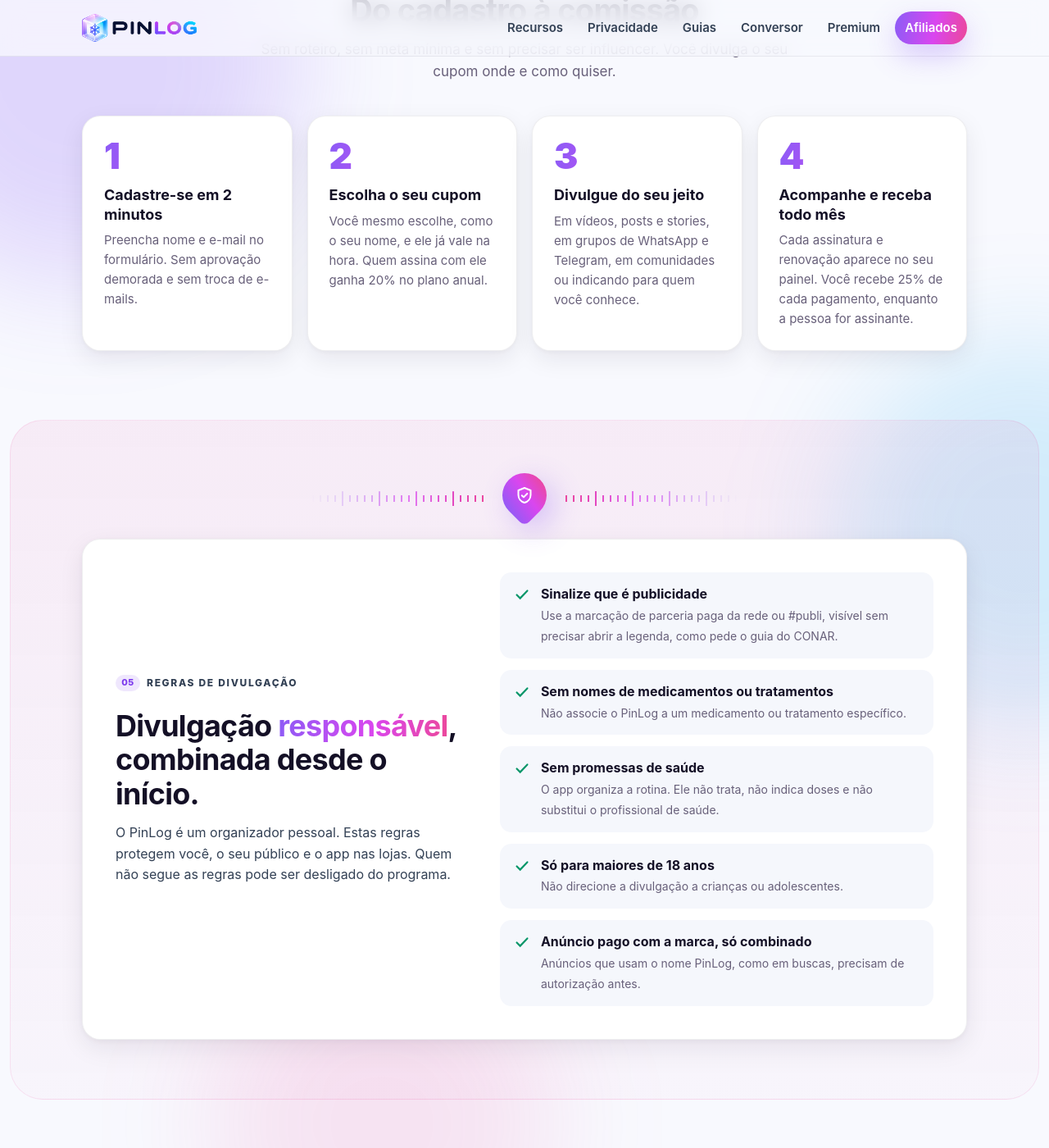
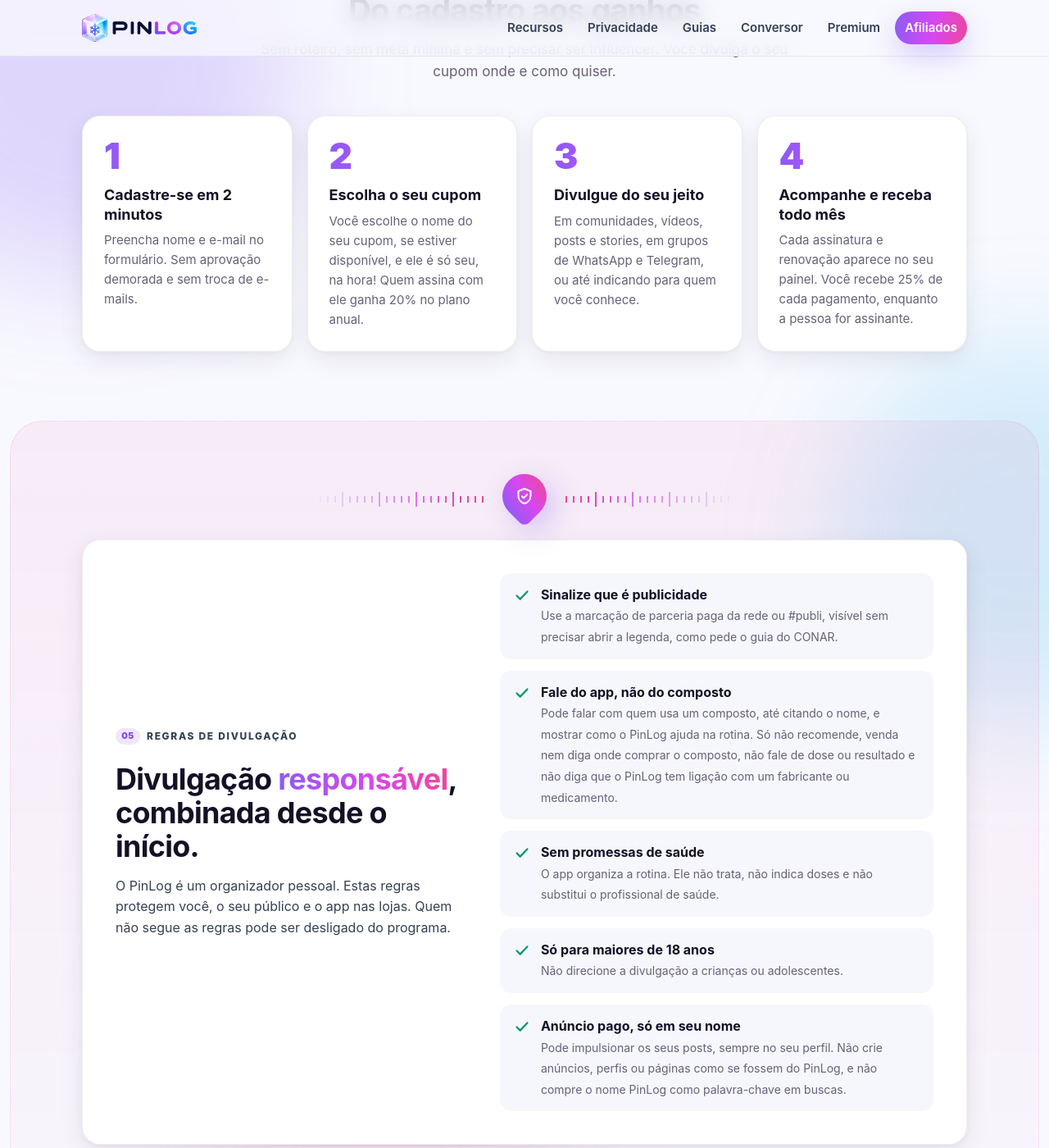
Before and after one commit to klvnblst/pinlog-site, a Jekyll site: the page built from afiliados.html, in a window 1280 px wide and 1400 px high, scrolled down 5027 px. Shown: the whole window at 82% size. Built offline with Jekyll 4.4.1, drawn with Linux system fonts in a browser that asks for light colours; some of the changed text lies outside the part shown.

Commit message:
Afiliados: novos textos nos recursos, passos, FAQ e pagamento; regras "Fale do app, não do composto" e "Anúncio pago, só em seu nome"; termos 1.2

```diff
--- a/_config.yml
+++ b/_config.yml
@@ -35,7 +35,7 @@
 # `terms_version`: mude a data sempre que alterar os Termos do Programa de Afiliados.
 affiliates:
   api: ""
-  terms_version: "2026-10-22"
+  terms_version: "2026-10-23"
 
 plugins:
   - jekyll-seo-tag
--- a/afiliados.html
+++ b/afiliados.html
@@ -208,7 +208,7 @@
     <div class="chapter" aria-hidden="true"><span class="chapter-line"></span><span class="chapter-pin"><svg viewBox="0 0 24 24" fill="none" stroke="currentColor" stroke-width="2" stroke-linecap="round" stroke-linejoin="round" aria-hidden="true"><rect x="6" y="2.5" width="12" height="19" rx="3"/><path d="M10.5 18.5h3"/></svg></span><span class="chapter-line"></span></div>
     <div class="section-head">
       <p class="eyebrow"><span class="chapter-num" aria-hidden="true">03</span>O que o seu público ganha</p>
-      <h2>Um app fácil e que é indispensável no dia a dia de quem usa compostos</h2>
+      <h2>Um app fácil e que é indispensável no dia a dia para quem usa compostos</h2>
       <p>Cada recurso abaixo responde a uma questão que as pessoas já têm na rotina de aplicações. Você pode se inspirar nelas para falar com o seu público.</p>
     </div>
     <div class="features">
@@ -225,25 +225,25 @@
         <p>Cada aplicação fica marcada no mapa, e o app mostra onde foi a última, para alternar com facilidade.</p>
       </article>
       <article class="card feature">
-        <p class="pain">“Acabou e eu nem percebi.”</p>
+        <p class="pain">“Meu estoque acabou e nem percebi.”</p>
         <h3>Estoque com previsão</h3>
         <img class="feature-shot" src="{{ '/assets/img/recursos/estoque.webp' | relative_url }}" width="780" height="720" alt="Tela de estoque com doses disponíveis e data para repor" loading="lazy" decoding="async" />
         <p>O app conta as doses que restam e avisa a hora de repor, já pensando no prazo de entrega.</p>
       </article>
       <article class="card feature">
-        <p class="pain">“Como eu me senti naquela semana?”</p>
+        <p class="pain">“Como eu me senti naquela aplicação?”</p>
         <h3>Sintomas e anotações</h3>
         <img class="feature-shot" src="{{ '/assets/img/recursos/sintomas.webp' | relative_url }}" width="780" height="720" alt="Registro de aplicação com sintomas e anotação" loading="lazy" decoding="async" />
         <p>Sintomas, reação e observações ficam junto de cada aplicação, para lembrar depois com clareza.</p>
       </article>
       <article class="card feature">
-        <p class="pain">“Será que estou evoluindo?”</p>
+        <p class="pain">“Estou evoluindo bem?”</p>
         <h3>Peso, medidas e fotos</h3>
         <img class="feature-shot" src="{{ '/assets/img/recursos/peso.webp' | relative_url }}" width="780" height="720" alt="Gráfico de peso com peso inicial, atual e meta" loading="lazy" decoding="async" />
         <p>Gráfico de peso com meta, medidas ao longo do tempo e fotos de evolução guardadas só no aparelho.</p>
       </article>
       <article class="card feature">
-        <p class="pain">“Não quero que vejam isso na minha tela.”</p>
+        <p class="pain">“Preciso de notificação.”</p>
         <h3>Lembretes discretos</h3>
         <img class="feature-shot" src="{{ '/assets/img/recursos/lembretes.webp' | relative_url }}" width="780" height="720" alt="Notificações discretas do PinLog na tela bloqueada" loading="lazy" decoding="async" />
         <p>O aviso chega na hora certa e, por padrão, não diz o que é. Ninguém descobre pela tela bloqueada.</p>
@@ -261,7 +261,7 @@
     <div class="chapter" aria-hidden="true"><span class="chapter-line"></span><span class="chapter-pin"><svg viewBox="0 0 24 24" fill="none" stroke="currentColor" stroke-width="2" stroke-linecap="round" stroke-linejoin="round" aria-hidden="true"><circle cx="6" cy="18" r="2.5"/><circle cx="18" cy="6" r="2.5"/><path d="M8.5 18H15a3 3 0 0 0 0-6H9a3 3 0 0 1 0-6h6.5"/></svg></span><span class="chapter-line"></span></div>
     <div class="section-head">
       <p class="eyebrow"><span class="chapter-num" aria-hidden="true">04</span>Como funciona</p>
-      <h2>Do cadastro à comissão</h2>
+      <h2>Do cadastro aos ganhos</h2>
       <p>Sem roteiro, sem meta mínima e sem precisar ser influencer. Você divulga o seu cupom onde e como quiser.</p>
     </div>
     <ol class="steps">
@@ -273,12 +273,12 @@
       <li class="card step">
         <span class="step-num">2</span>
         <h3>Escolha o seu cupom</h3>
-        <p>Você mesmo escolhe, como o seu nome, e ele já vale na hora. Quem assina com ele ganha 20% no plano anual.</p>
+        <p>Você escolhe o nome do seu cupom, se estiver disponível, e ele é só seu, na hora! Quem assina com ele ganha 20% no plano anual.</p>
       </li>
       <li class="card step">
         <span class="step-num">3</span>
         <h3>Divulgue do seu jeito</h3>
-        <p>Em vídeos, posts e stories, em grupos de WhatsApp e Telegram, em comunidades ou indicando para quem você conhece.</p>
+        <p>Em comunidades, vídeos, posts e stories, em grupos de WhatsApp e Telegram, ou até indicando para quem você conhece.</p>
       </li>
       <li class="card step">
         <span class="step-num">4</span>
@@ -303,10 +303,10 @@
       </div>
       <ul class="checks">
         <li><svg viewBox="0 0 24 24" fill="none" stroke="currentColor" stroke-width="2.4" stroke-linecap="round" aria-hidden="true"><path d="m5 12.5 4.5 4.5L19 7"/></svg><div><strong>Sinalize que é publicidade</strong><span>Use a marcação de parceria paga da rede ou #publi, visível sem precisar abrir a legenda, como pede o guia do CONAR.</span></div></li>
-        <li><svg viewBox="0 0 24 24" fill="none" stroke="currentColor" stroke-width="2.4" stroke-linecap="round" aria-hidden="true"><path d="m5 12.5 4.5 4.5L19 7"/></svg><div><strong>Sem nomes de medicamentos ou tratamentos</strong><span>Não associe o PinLog a um medicamento ou tratamento específico.</span></div></li>
+        <li><svg viewBox="0 0 24 24" fill="none" stroke="currentColor" stroke-width="2.4" stroke-linecap="round" aria-hidden="true"><path d="m5 12.5 4.5 4.5L19 7"/></svg><div><strong>Fale do app, não do composto</strong><span>Pode falar com quem usa um composto, até citando o nome, e mostrar como o PinLog ajuda na rotina. Só não recomende, venda nem diga onde comprar o composto, não fale de dose ou resultado e não diga que o PinLog tem ligação com um fabricante ou medicamento.</span></div></li>
         <li><svg viewBox="0 0 24 24" fill="none" stroke="currentColor" stroke-width="2.4" stroke-linecap="round" aria-hidden="true"><path d="m5 12.5 4.5 4.5L19 7"/></svg><div><strong>Sem promessas de saúde</strong><span>O app organiza a rotina. Ele não trata, não indica doses e não substitui o profissional de saúde.</span></div></li>
         <li><svg viewBox="0 0 24 24" fill="none" stroke="currentColor" stroke-width="2.4" stroke-linecap="round" aria-hidden="true"><path d="m5 12.5 4.5 4.5L19 7"/></svg><div><strong>Só para maiores de 18 anos</strong><span>Não direcione a divulgação a crianças ou adolescentes.</span></div></li>
-        <li><svg viewBox="0 0 24 24" fill="none" stroke="currentColor" stroke-width="2.4" stroke-linecap="round" aria-hidden="true"><path d="m5 12.5 4.5 4.5L19 7"/></svg><div><strong>Anúncio pago com a marca, só combinado</strong><span>Anúncios que usam o nome PinLog, como em buscas, precisam de autorização antes.</span></div></li>
+        <li><svg viewBox="0 0 24 24" fill="none" stroke="currentColor" stroke-width="2.4" stroke-linecap="round" aria-hidden="true"><path d="m5 12.5 4.5 4.5L19 7"/></svg><div><strong>Anúncio pago, só em seu nome</strong><span>Pode impulsionar os seus posts, sempre no seu perfil. Não crie anúncios, perfis ou páginas como se fossem do PinLog, e não compre o nome PinLog como palavra-chave em buscas.</span></div></li>
       </ul>
     </div>
   </div>
@@ -334,31 +334,37 @@
       </details>
       <details>
         <summary>E se a pessoa assinar sem o meu código?</summary>
-        <p>Aí a assinatura segue o preço normal da loja, sem desconto para ela e sem comissão para você. Por isso vale sempre mostrar o cupom junto com a indicação: no vídeo, na legenda, na bio ou na mensagem.</p>
+        <p>Para vincular o assinante à sua recomendação, ele precisa usar o cupom fornecido por você. Se a pessoa esquecer, o sistema não consegue associar o assinante a quem recomendou. Não é possível usar o cupom depois que a assinatura já foi feita.</p>
       </details>
       <details>
         <summary>Onde a pessoa coloca o código?</summary>
         <p>No próprio app, na hora de assinar.</p>
       </details>
       <details>
-        <summary>O desconto vale no plano mensal?</summary>
-        <p>Não. Os 20% de desconto são só no plano anual. No mensal, quem usa o seu código paga o preço normal, e você recebe os 25% do mesmo jeito.</p>
+        <summary>O desconto para meu assinante vale no plano mensal?</summary>
+        <p>Os 20% de desconto para o seu assinante são só no plano anual. Mas, como você é quem recomendou, sempre recebe os 25%, independentemente do plano escolhido pelo assinante, enquanto ele continuar pagando.</p>
       </details>
       <details>
         <summary>Como e quando eu recebo?</summary>
-        <p>Uma vez por mês, até o dia 15, por PIX para uma chave em seu nome. A comissão de cada pagamento é liberada depois que a loja repassa o dinheiro ao PinLog e passam 30 dias sem reembolso ou contestação. O pagamento mínimo é R$ 50; abaixo disso, o valor fica acumulado. No seu painel você acompanha tudo.</p>
+        <p>A comissão de cada pagamento fica disponível após o repasse da App Store, do Google Play ou de outro meio de pagamento ao PinLog e o término do prazo de 30 dias sem reembolso ou contestação.</p>
+        <p>Os pagamentos são feitos mensalmente, até o dia 15, via PIX para uma chave em seu nome. O valor mínimo para saque é de R$&nbsp;50; caso você ainda não tenha atingido esse valor, o saldo fica acumulado para o mês seguinte.</p>
+        <p>No seu painel de afiliado, você acompanha suas indicações, comissões, valores pendentes e pagamentos.</p>
       </details>
       <details>
-        <summary>E se eu parar de divulgar ou não chegar a R$ 50?</summary>
-        <p>Você continua recebendo 25% dos pagamentos de quem já assinou com o seu cupom. Se o seu saldo ficar 12 meses seguidos abaixo de R$ 50, ou se você sair do programa, pagamos o que houver mesmo assim, no dia 15 seguinte. Enquanto você não informar a chave PIX, o valor fica guardado e avisamos por e-mail.</p>
+        <summary>E se eu parar de divulgar ou não chegar a R$&nbsp;50?</summary>
+        <p>Você continua recebendo 25% dos pagamentos de todos os assinantes que entraram pelo seu cupom, enquanto eles continuarem pagando o PinLog.</p>
+        <p>Se o seu saldo permanecer abaixo de R$&nbsp;50 por 12 meses consecutivos, pagamos o valor acumulado mesmo assim. O mesmo acontece se você sair do programa: qualquer saldo pendente será pago no próximo dia 15.</p>
+        <p>Para evitar atrasos, cadastre sua chave PIX com antecedência. Assim, quando o valor estiver disponível, fazemos a transferência automaticamente.</p>
       </details>
       <details>
         <summary>E se a pessoa cancelar ou pedir reembolso?</summary>
-        <p>Se ela cancelar, as comissões das próximas renovações param. Se a loja devolver o dinheiro de um pagamento, a comissão daquele pagamento é descontada.</p>
+        <p>Se o assinante cancelar, você deixa de receber comissão sobre as próximas renovações.</p>
+        <p>Se algum pagamento for reembolsado pela App Store, pelo Google Play ou por outro meio de pagamento, a comissão referente àquele pagamento também é cancelada.</p>
       </details>
       <details>
         <summary>Posso divulgar o conversor de unidades?</summary>
-        <p>Pode. Ele é grátis e fica no site. Só não indique doses: o conversor apenas transforma os valores que a própria pessoa digita.</p>
+        <p>Sim. O conversor é gratuito e pode ser acessado diretamente pelo site.</p>
+        <p>Você pode divulgar a ferramenta, mas não indicar ou recomendar doses. O conversor apenas faz os cálculos com base nos valores informados pelo próprio usuário.</p>
       </details>
     </div>
   </div>
```
Also changed, not shown: afiliados-termos.md (+5 -3 lines).
